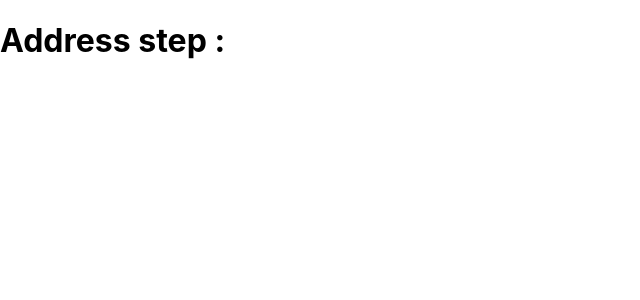
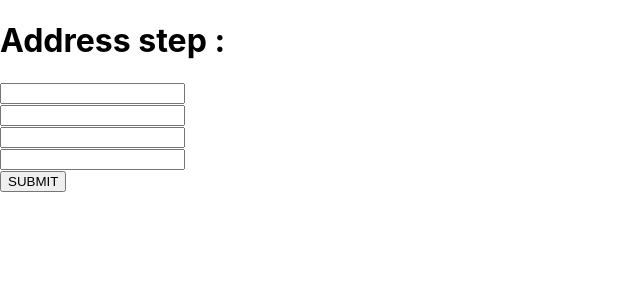
Before and after one commit to Yaco-99/multi-step-form, a Next.js app: page / in a window 1280 px wide. Shown: the top 300 px of the page, without its empty margins (0-640 px from the left). Built offline with nearby package versions, Linux system fonts and the light colour scheme.

Commit message:
feat(component): Input group

```diff
--- a/package.json
+++ b/package.json
@@ -9,11 +9,13 @@
     "lint": "next lint"
   },
   "dependencies": {
+    "@hookform/resolvers": "^2.8.10",
+    "eslint-config-prettier": "^8.5.0",
+    "joi": "^17.6.0",
     "next": "12.1.6",
     "react": "18.1.0",
     "react-dom": "18.1.0",
-    "react-hook-form": "^7.31.2",
-    "yup": "^0.32.11"
+    "react-hook-form": "^7.31.2"
   },
   "devDependencies": {
     "@types/node": "17.0.35",
--- /dev/null
+++ b/src/molecules/InputGroup/InputGroup.tsx
@@ -0,0 +1,20 @@
+import React, { forwardRef } from "react";
+import { InputGroupProps } from "./types";
+
+export const InputGroup = forwardRef<HTMLInputElement, InputGroupProps>(
+  ({ label, cornerText, helperText, value, ...props }, ref) => {
+    return (
+      <div>
+        <div>
+          <label htmlFor={props.id}>{label}</label>
+
+          {cornerText && <span>{cornerText}</span>}
+        </div>
+
+        <input {...props} ref={ref} value={value} />
+
+        {helperText && <span>{helperText}</span>}
+      </div>
+    );
+  }
+);
--- /dev/null
+++ b/src/molecules/InputGroup/types.ts
@@ -0,0 +1,8 @@
+export interface InputGroupProps
+  extends React.InputHTMLAttributes<HTMLInputElement> {
+  label?: string;
+
+  cornerText?: string;
+
+  helperText?: string;
+}
--- a/src/views/ContactFormViews/ContactBatmanView/Steps/AddressStep/AddressStep.tsx
+++ b/src/views/ContactFormViews/ContactBatmanView/Steps/AddressStep/AddressStep.tsx
@@ -1,11 +1,58 @@
+import Joi from "joi";
+import { joiResolver } from "@hookform/resolvers/joi";
+import { useForm } from "react-hook-form";
 import { AddressStepProps } from "./types";
+import { InputGroup } from "../../../../../molecules/InputGroup/InputGroup";
+
+type TData = {
+  street: string;
+  number: string;
+  box?: string;
+  floor?: string;
+  postalCode: string;
+  city: string;
+  country: string;
+};
+
+const formSchema = Joi.object({
+  street: Joi.string().required(),
+  number: Joi.string().required(),
+  postalCode: Joi.string()
+    .custom((pc) => {
+      if (!/^[1-9]\d{3}$/.test(pc)) throw new Error("invalid postal code");
+
+      return pc;
+    })
+    .required(),
+  city: Joi.string().required(),
+});
 
 const AddressStep = ({}: AddressStepProps): JSX.Element => {
+  const {
+    handleSubmit,
+    formState: { errors },
+    register,
+  } = useForm<TData>({
+    resolver: joiResolver(formSchema),
+  });
+
+  const _handleSubmit = () => {};
+
   return (
     <div>
       <h1>Address step :</h1>
 
-      <form></form>
+      <form onSubmit={handleSubmit(_handleSubmit)}>
+        <InputGroup type="text" {...register("number")} />
+
+        <InputGroup type="text" {...register("street")} />
+
+        <InputGroup type="text" {...register("city")} />
+
+        <InputGroup type="text" {...register("postalCode")} />
+
+        <button type="submit">SUBMIT</button>
+      </form>
     </div>
   );
 };
```
Also changed, not shown: .eslintrc.json, 1 other file (tests, documents, lock files or other folders).
